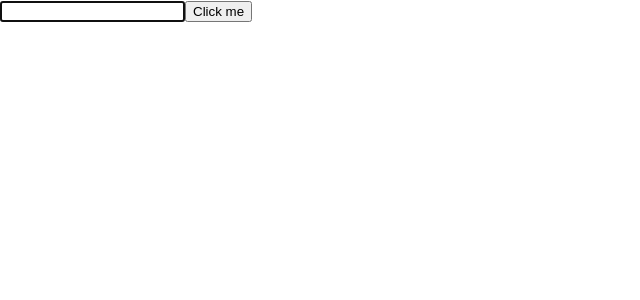
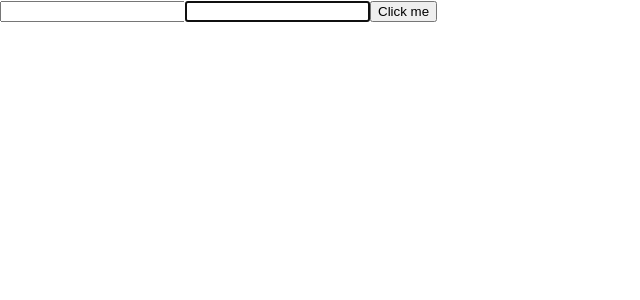
Before and after one commit to aniketstiwari/react_practice, a React (Create React App) app: page / in a window 1280 px wide. Shown: the top 300 px of the page, without its empty margins (0-640 px from the left). Built offline with nearby package versions, Linux system fonts and the light colour scheme.

Commit message:
[28] 2nd approach of creating Ref

```diff
--- a/src/RefsDemo.jsx
+++ b/src/RefsDemo.jsx
@@ -7,11 +7,19 @@
     constructor(props) {
         super(props)
         this.inputRef = React.createRef()
+        //2nd approach to create Ref it is an older approach
+        this.cbref = null;
+        this.setcbref = (element) => {
+            this.cbref = element
+        }
     }
 
     componentDidMount() {
-        this.inputRef.current.focus()
-        console.log(this.inputRef)
+        // this.inputRef.current.focus()
+        // console.log(this.inputRef)
+        if(this.cbref) {
+            this.cbref.focus()
+        }
     }
 
     clickHandler = () => {
@@ -21,6 +29,7 @@
     render() {
         return <>
             <input type="text" ref={this.inputRef} />
+            <input type="text" ref={this.setcbref} />
             <button onClick={this.clickHandler}>Click me</button>
         </>
     }
```
